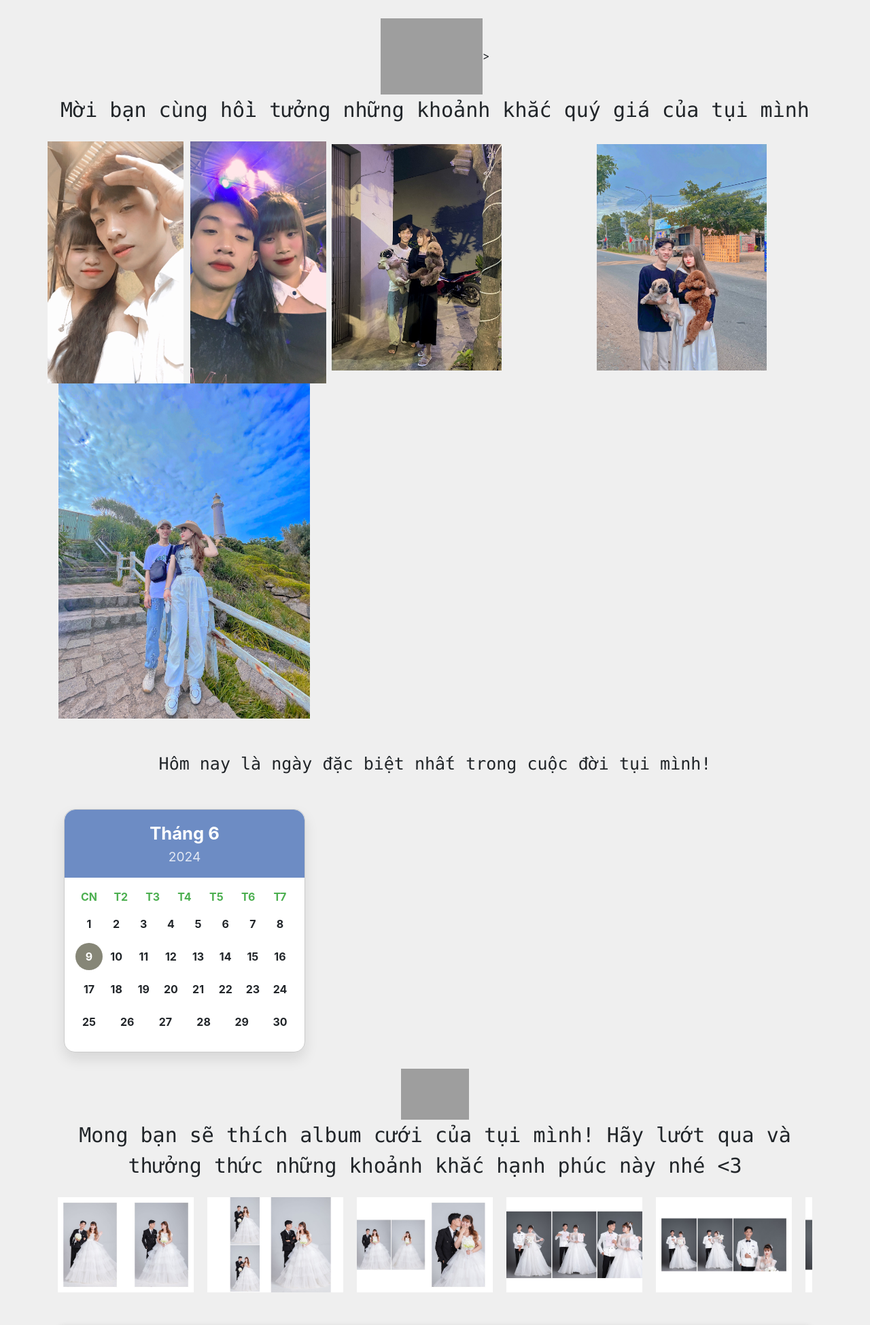
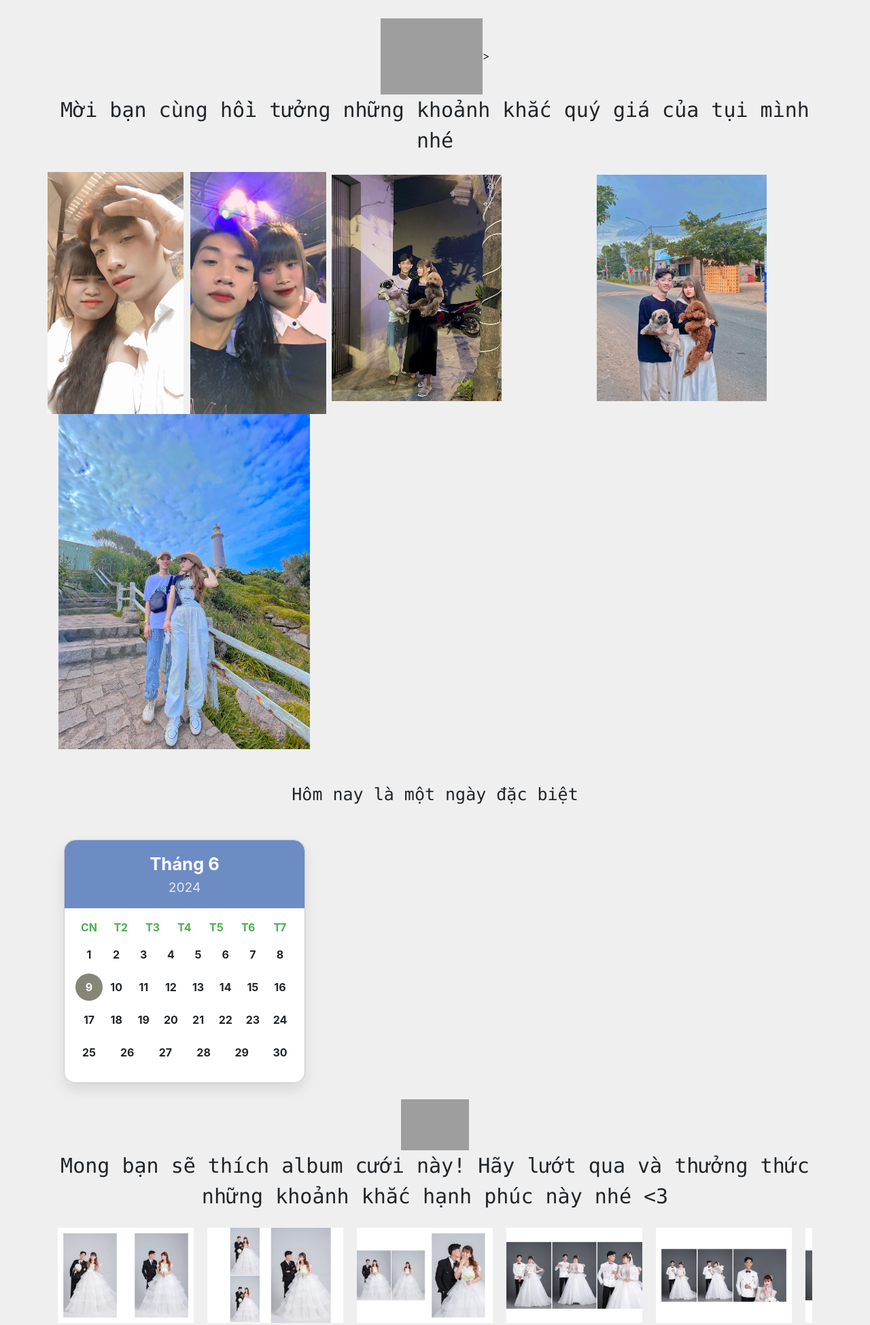
Before and after one commit to vufpt22052003/weding-happy, a plain HTML site: page index.html in a window 1280 px wide. Shown: the part 305-2254 px from the top of the page at 68% size. Drawn offline with nearby package versions, Linux system fonts and the light colour scheme; grey boxes are pictures that could not be loaded.

Commit message:
add fode

```diff
--- a/index.html
+++ b/index.html
@@ -37,7 +37,7 @@
                     src="https://img.lovepik.com/original_origin_pic/18/09/02/1f1fb24825935bccd121226613c2a364.png_wh860.png"
                     alt="" loading="lazy">> <br>
                 <span style="font-family: Monaco, monospace; font-size: 30px;">Mời bạn cùng hồi tưởng những khoảnh khắc
-                    quý giá của tụi mình</span>
+                    quý giá của tụi mình nhé</span>
             </div>
             <div style=" display: grid;
             grid-template-columns: repeat(2, 1fr);
@@ -63,7 +63,7 @@
 
 
         <div class="col-12 text-center py-5" style="font-family: Monaco, monospace; font-size: 25px;">
-            Hôm nay là ngày đặc biệt nhất trong cuộc đời tụi mình!
+            Hôm nay là một ngày đặc biệt
         </div>
 
         <div class="calendar-container ml-4">
@@ -83,7 +83,7 @@
                 src="https://png.pngtree.com/png-vector/20200718/ourlarge/pngtree-wedding-album-icon-design-in-modern-flat-style-png-image_2308038.jpg"
                 alt="" loading="lazy"><br>
             <div style="font-family: Monaco, monospace; font-size: 30px;">
-                Mong bạn sẽ thích album cưới của tụi mình! Hãy lướt qua và thưởng thức những khoảnh khắc hạnh
+                Mong bạn sẽ thích album cưới này! Hãy lướt qua và thưởng thức những khoảnh khắc hạnh
                 phúc này nhé <3 </div>
             </div>
             <div class="col-12">
@@ -100,14 +100,14 @@
             </div>
             <div class="col-12 text-center py-5">
                 <div class="col-12 text-center" style="font-family: Monaco, monospace; font-size: 30px;">
-                    Cảm ơn bạn đã tham dự buổi lễ của tụi mình! Sẽ rất vui nếu bạn để lại tên tụi mình tôi có thể biết
+                    Cảm ơn bạn đã tham dự buổi lễ của tụi mình! Sẽ rất vui nếu bạn để lại tên để mình có thể biết
                     bạn là ai.
                 </div>
                 <div class="button-container py-4">
                     <button class="wish-button"
                         onclick="window.location.href='https://docs.google.com/forms/d/e/1FAIpQLSdPol_6efMGiIGVgue-hRVogK1ETIi_mYnn58OYOuuF9Ff9tA/viewform?usp=sf_link'">
                         <i class="fas fa-heart"></i>
-                       <span style="font-size: 15px;">Ấn vào đây để lại tên của bạn nhé!!!</span>
+                        <span style="font-size: 15px;">Ấn vào đây để lại tên của bạn nhé!!!</span>
                     </button>
                 </div>
 
```
